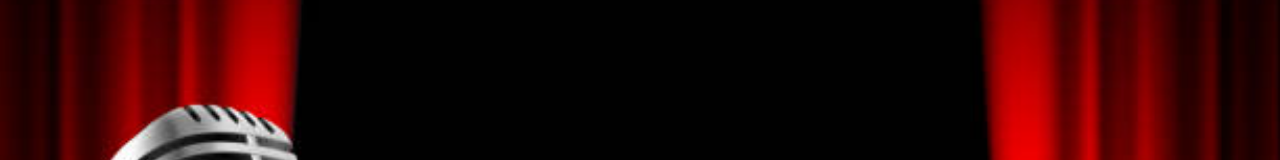
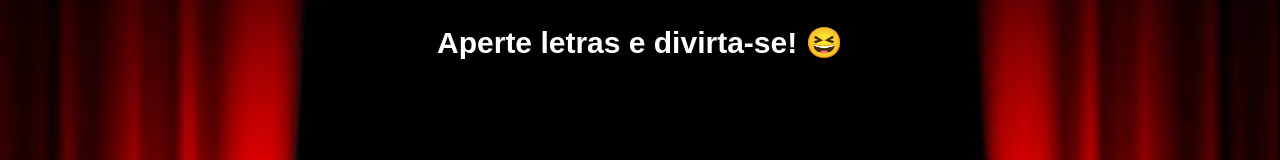
Before and after one commit to AnaLara714/challenges-JavaScript-30Days, a plain HTML site: page day1DrumKit/index.html in a window 1280 px wide. Shown: the top 160 px of the page. Drawn offline with Linux system fonts and the light colour scheme.

Commit message:
day 1: correção no CSS e titulo adicionado

```diff
--- a/day1DrumKit/index.html
+++ b/day1DrumKit/index.html
@@ -7,12 +7,8 @@
   </head>
 
   <body>
-    <div class="keys"  style="
-    display: flex;
-    min-height: 100vh;
-    align-items: center;
-    justify-content: center;"
-  >
+    <h2 class="title">Aperte letras e divirta-se! 😆</h2>
+    <div class="keys">
       <div data-key="65" class="key">
         <kbd>A</kbd>
         <span class="sound">Uepa</span>
--- a/day1DrumKit/style.css
+++ b/day1DrumKit/style.css
@@ -2,14 +2,21 @@ html {
   font-size: 10px;
   background: url('./background.jpg') bottom center;
   background-size: cover;
-};
+}
 
 body, html {
   margin: 0;
   padding: 0;
   font-family: sans-serif;
-};
-
+}
+.title {
+  font-size: 3rem;
+  color: white;
+  display: flex;
+  flex-direction: row;
+  align-items: center;
+  justify-content: center;
+}
 .keys {
   display: flex;
   flex-direction: row;
```
